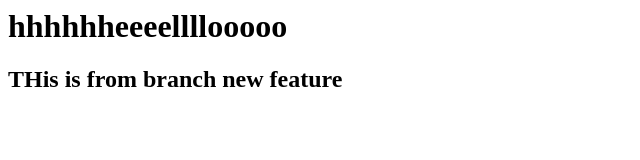
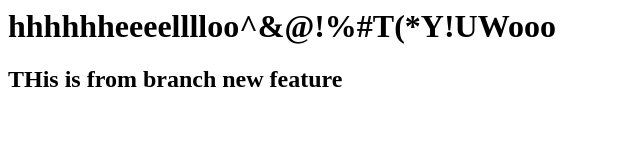
Before and after one commit to kpchuah/project1, a plain HTML site: page index.html in a window 1280 px wide. Shown: the whole page, without its empty margins (0-640 px from the left). Drawn offline with Linux system fonts and the light colour scheme.

Commit message:
KP changed sth

```diff
--- a/index.html
+++ b/index.html
@@ -3,7 +3,7 @@
     <title>hello</title>
   </head>
   <body>
-    <h1>hhhhhheeeellllooooo</h1>
+    <h1>hhhhhheeeelllloo^&@!%#T(*Y!UWooo</h1>
     <h2>THis is from branch new feature</h2>
   </body>
 </htmnl>
```
